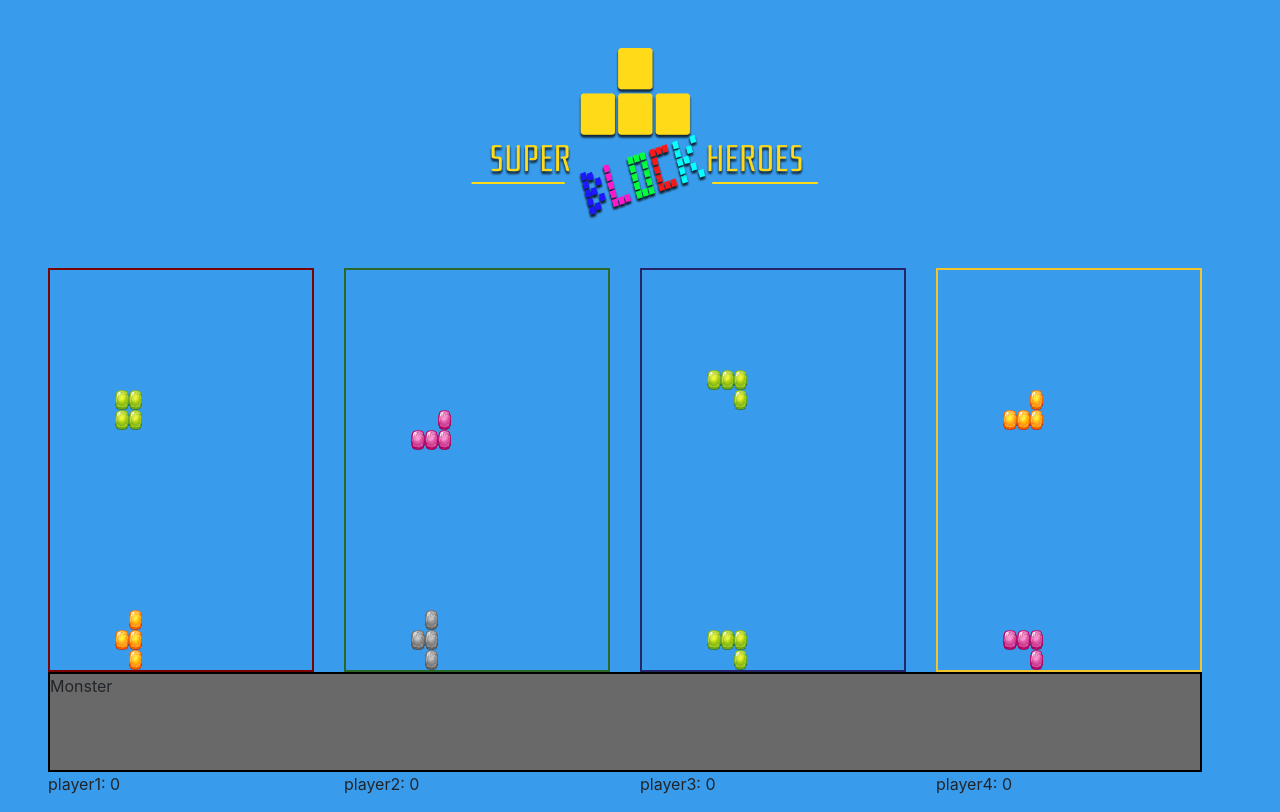
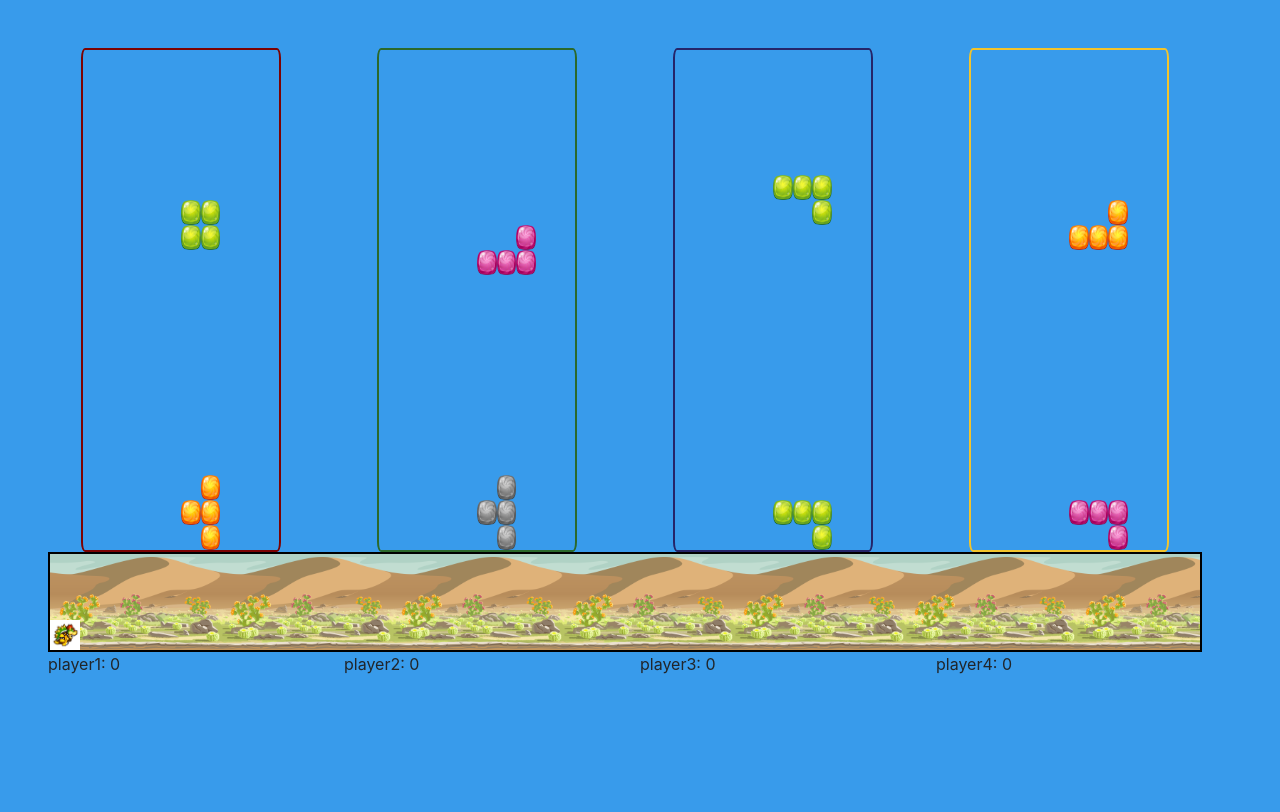
Before and after one commit to JeanCarrillo/super-block-heroes, an Angular app: page /game in a window 1280 px wide. Built offline with nearby package versions, Linux system fonts and the light colour scheme.

Commit message:
strugglin2 on css on game page

```diff
--- a/src/app/pages/game/board/board.component.css
+++ b/src/app/pages/game/board/board.component.css
@@ -1,13 +1,14 @@
 .boardRow {
   display: flex;
   flex-direction: row;
+  width: 100%;
 }
 
 .boardCol {
   display: flex;
   flex-direction: column;
-  width: 20px;
-  height: 20px;
+  width: 25px;
+  height: 25px;
   /* width: 2vw;
   height: 2vw; */
   /* border: 1px dotted lightgray; */
@@ -20,16 +21,24 @@
 
 .player1 {
   border: 2px solid rgb(124, 2, 2);
+  border-radius: 2%;
+  width: 75%;
 }
 
 .player2 {
   border: 2px solid rgb(43, 105, 43);
+  border-radius: 2%;
+  width: 75%;
 }
 
 .player3 {
   border: 2px solid rgb(37, 37, 105);
+  border-radius: 2%;
+  width: 75%;
 }
 
 .player4 {
   border: 2px solid rgb(243, 196, 43);
+  border-radius: 2%;
+  width: 75%;
 }
--- a/src/app/pages/game/board/board.component.html
+++ b/src/app/pages/game/board/board.component.html
@@ -1,4 +1,4 @@
-<div [ngClass]="player.name">
+<div [ngClass]="player.name" class="d-block mx-auto">
   <div class="boardRow" *ngFor="let row of board.tiles; index as i">
     <div class="boardCol" *ngFor="let block of row; index as j">
       <img
--- a/src/app/pages/game/game.component.css
+++ b/src/app/pages/game/game.component.css
@@ -1,3 +1,8 @@
 .gameContainer {
   width: 100%;
 }
+
+.logo {
+  width: 75%;
+  height: auto;
+}
--- a/src/app/pages/game/game.component.html
+++ b/src/app/pages/game/game.component.html
@@ -1,7 +1,4 @@
   <div class="container-fluid pr-5 pl-5">
-    <div class="row mt-5">
-      <img src="assets/img/SPB-Logo.png" class="col-4 offset-4" alt="logo">
-    </div>
     <div class="gameContainer row mt-5">
       <app-board *ngFor="let player of players" [board]="player.board" [player]="player" class="col-3"></app-board>
       <app-monster monster="monster1" class="col-12"></app-monster>
--- a/src/app/pages/game/monster/monster.component.css
+++ b/src/app/pages/game/monster/monster.component.css
@@ -2,5 +2,16 @@
   border: 2px solid black;
   width: 100%;
   height: 100px;
-  background: dimgray;
+  background: url('/assets/img/backgroundMonster.png');
+  background-repeat: repeat-x;
+  background-size: contain;
 }
+
+.monster {
+  vertical-align: middle;
+  border-style: none;
+  height: auto;
+  width: 2.5%;
+  bottom: 2%;
+  position: absolute;
+}
--- a/src/app/pages/game/monster/monster.component.html
+++ b/src/app/pages/game/monster/monster.component.html
@@ -1 +1,3 @@
-<div class="boardMonster" [ngClass]="monster">Monster</div>
+<div class="boardMonster" [ngClass]="monster">
+    <img src="assets/img/monster1.gif" alt="monster" class="monster">
+</div>
--- a/src/app/pages/game/player.ts
+++ b/src/app/pages/game/player.ts
@@ -8,7 +8,7 @@ export class Player {
   name: string;
   score: number;
   board: Board;
-  rowNumbers = 20;
+  rowNumbers = 10;
   colNumbers = 20;
   currentBlocks: Block[];
   currentPiece: Piece;
```
